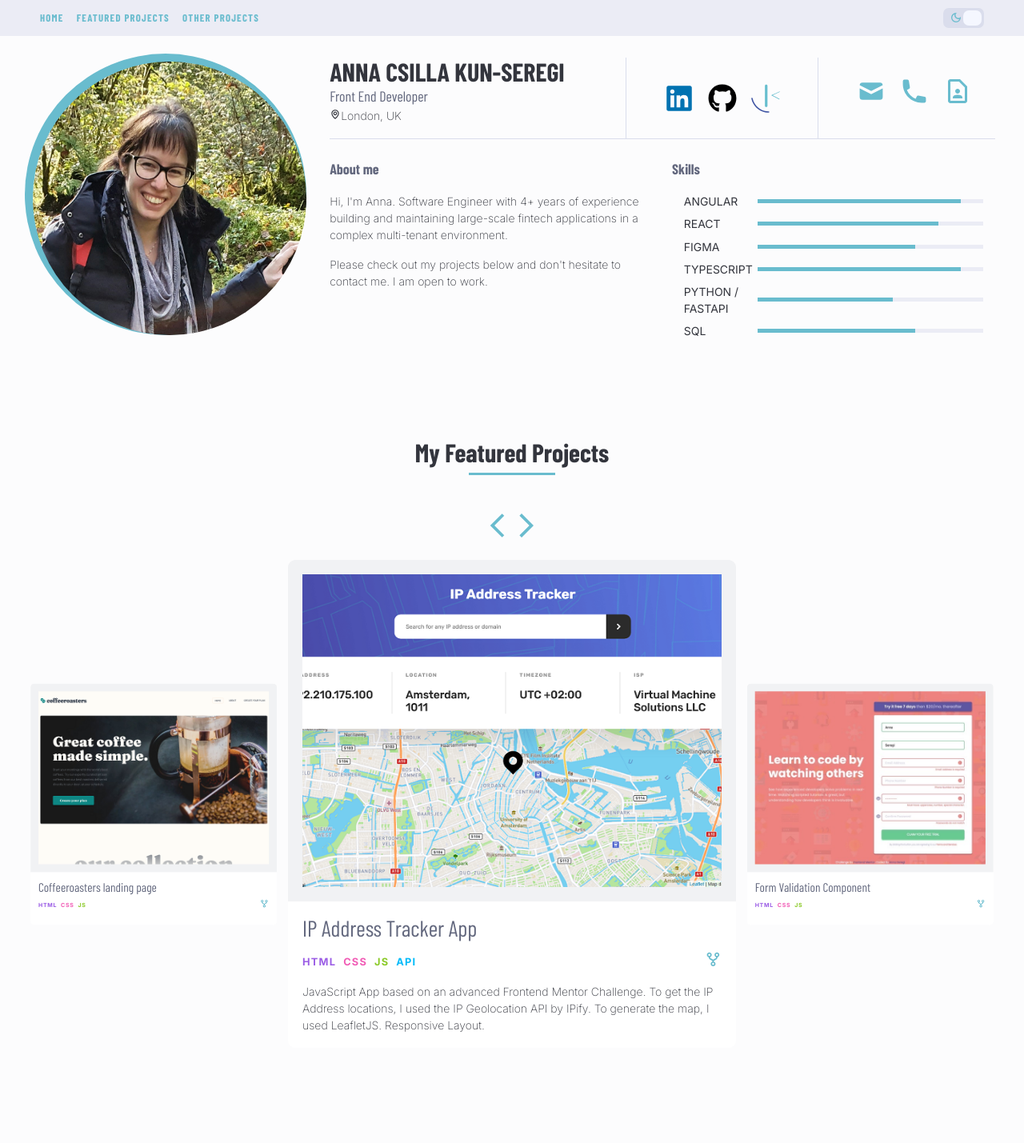
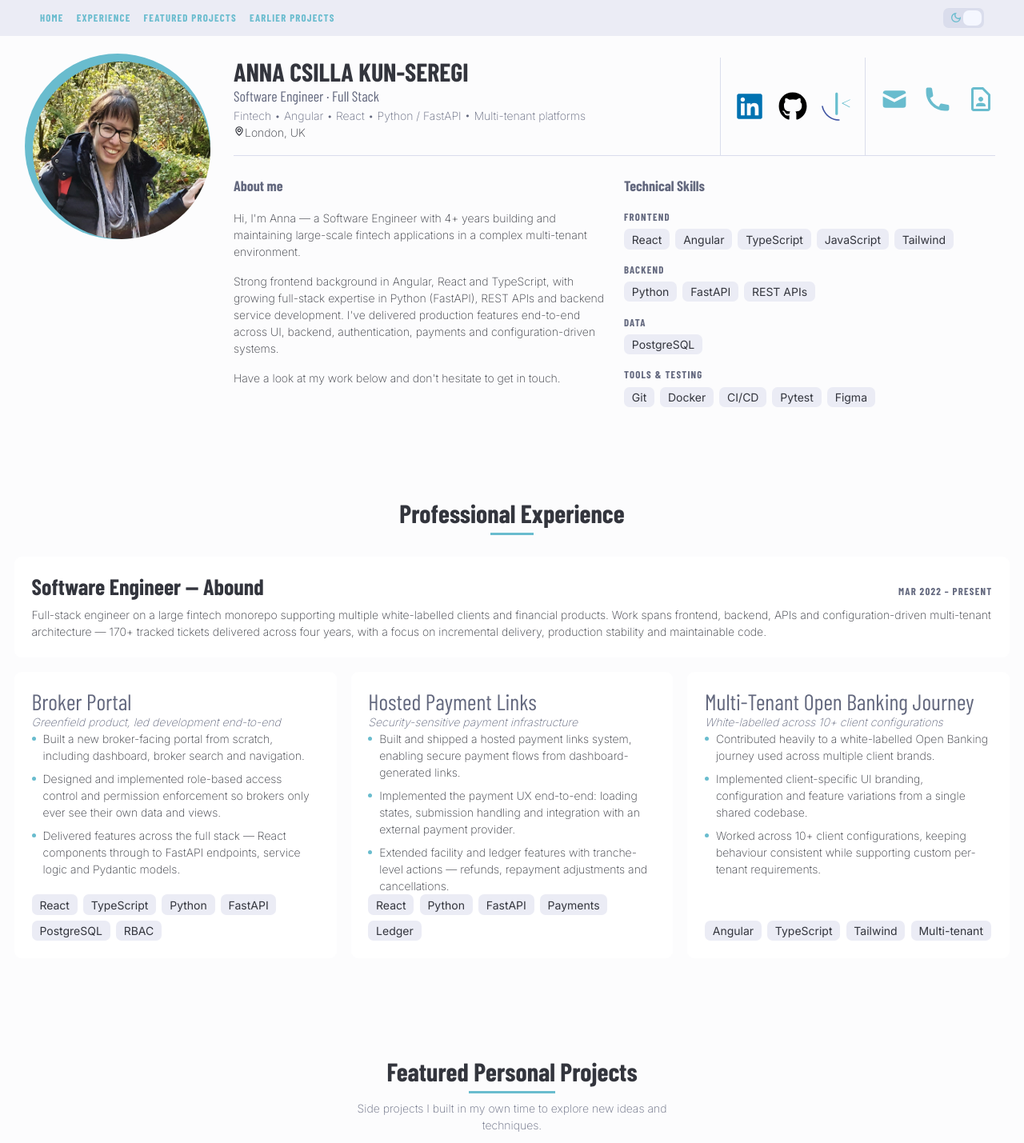
Before and after one commit to annacsillaxs/portfolio-react, a React (Create React App) app: page / in a window 1280 px wide. Shown: the top 1429 px of the page at 80% size. Built offline with nearby package versions, Linux system fonts and the light colour scheme; a web font is replaced by a local one.

Commit message:
add experience section, hide projects, fix header bug

```diff
--- a/src/App.js
+++ b/src/App.js
@@ -1,11 +1,11 @@
 import { useState, useEffect } from "react";
 import Nav from "./components/Nav";
 import Header from "./components/Header";
+import Experience from "./components/Experience";
 import Cards from "./components/Cards";
 import Featured from "./components/Featured";
 import Footer from "./components/Footer";
 import data from "./data";
-// import paginate from "./utils";
 
 let allCategories = [];
 
@@ -17,7 +17,6 @@ function App() {
 	const [theme, setTheme] = useState("light-theme");
 	const [projects, setProjects] = useState(data);
 	const [filteredProjects, setFilteredProjects] = useState(data);
-	const [categories, setCategories] = useState(filteredCategories);
 
 	const toggleTheme = () => {
 		if (theme === "light-theme") {
@@ -25,7 +24,6 @@ function App() {
 		} else {
 			setTheme("light-theme");
 		}
-		console.log("clicked");
 	};
 
 	const filterProjects = (category) => {
@@ -47,8 +45,9 @@ function App() {
 			<Nav toggleTheme={toggleTheme} theme={theme} />
 			<div className="app container grid" id="home">
 				<Header toggleTheme={toggleTheme} theme={theme} />
+				<Experience />
 				<Featured projects={projects} />
-				<Cards projects={filteredProjects} filterProjects={filterProjects} categories={categories} />
+				<Cards projects={filteredProjects} filterProjects={filterProjects} categories={filteredCategories} totalProjects={data.length} />
 			</div>
 			<Footer />
 		</>
--- a/src/components/Cards.js
+++ b/src/components/Cards.js
@@ -1,18 +1,36 @@
-import React from "react";
+import React, { useState } from "react";
 import Card from "./Card";
 import Filter from "./Filter";
 
-const Cards = ({ projects, filterProjects, categories }) => {
+const Cards = ({ projects, filterProjects, categories, totalProjects }) => {
+	const [isOpen, setIsOpen] = useState(false);
+
 	return (
 		<main id="projects" className="projects grid">
 			<div className="title-box--sm">
-				<h3 className="center fs-600 ff-sans-cond fw-700">My Other Projects</h3>
+				<h3 className="center fs-600 ff-sans-cond fw-700">Earlier Practice Projects</h3>
 				<div className="underline--sm center"></div>
 			</div>
-			<Filter filterProjects={filterProjects} categories={categories} />
-			<section className="cards-container grid">
-				<Card projects={projects} />
-			</section>
+
+			<p className="center projects-intro">
+				Self-directed builds from when I was teaching myself frontend development &mdash; Frontend Mentor challenges, JavaScript exercises and UI experiments. Kept here as
+				a record of where I started.
+			</p>
+
+			<div className="center">
+				<button type="button" className="disclosure-btn uppercase fs-300 fw-700 letter-spacing-4" onClick={() => setIsOpen(!isOpen)} aria-expanded={isOpen}>
+					{isOpen ? "Hide" : "Show"} {totalProjects} projects
+				</button>
+			</div>
+
+			{isOpen && (
+				<>
+					<Filter filterProjects={filterProjects} categories={categories} />
+					<section className="cards-container grid">
+						<Card projects={projects} />
+					</section>
+				</>
+			)}
 		</main>
 	);
 };
--- /dev/null
+++ b/src/components/Experience.js
@@ -0,0 +1,95 @@
+import React from "react";
+
+const caseStudies = [
+	{
+		id: "broker-portal",
+		title: "Broker Portal",
+		context: "Greenfield product, led development end-to-end",
+		points: [
+			"Built a new broker-facing portal from scratch, including dashboard, broker search and navigation.",
+			"Designed and implemented role-based access control and permission enforcement so brokers only ever see their own data and views.",
+			"Delivered features across the full stack — React components through to FastAPI endpoints, service logic and Pydantic models.",
+		],
+		stack: ["React", "TypeScript", "Python", "FastAPI", "PostgreSQL", "RBAC"],
+	},
+	{
+		id: "payment-links",
+		title: "Hosted Payment Links",
+		context: "Security-sensitive payment infrastructure",
+		points: [
+			"Built and shipped a hosted payment links system, enabling secure payment flows from dashboard-generated links.",
+			"Implemented the payment UX end-to-end: loading states, submission handling and integration with an external payment provider.",
+			"Extended facility and ledger features with tranche-level actions — refunds, repayment adjustments and cancellations.",
+		],
+		stack: ["React", "Python", "FastAPI", "Payments", "Ledger"],
+	},
+	{
+		id: "open-banking",
+		title: "Multi-Tenant Open Banking Journey",
+		context: "White-labelled across 10+ client configurations",
+		points: [
+			"Contributed heavily to a white-labelled Open Banking journey used across multiple client brands.",
+			"Implemented client-specific UI branding, configuration and feature variations from a single shared codebase.",
+			"Worked across 10+ client configurations, keeping behaviour consistent while supporting custom per-tenant requirements.",
+		],
+		stack: ["Angular", "TypeScript", "Tailwind", "Multi-tenant"],
+	},
+];
+
+const Experience = () => {
+	return (
+		<section id="experience" className="experience">
+			<div className="title-box--sm">
+				<h2 className="center fs-600 ff-sans-cond fw-700">Professional Experience</h2>
+				<div className="underline--sm center"></div>
+			</div>
+
+			<div className="role flow">
+				<div className="role-header flex">
+					<h3 className="ff-sans-cond fs-500 fw-700">Software Engineer &mdash; Abound</h3>
+					<p className="ff-sans-cond uppercase fs-300 fw-700 letter-spacing-4 text-lighter">Mar 2022 &ndash; Present</p>
+				</div>
+				<p>
+					Full-stack engineer on a large fintech monorepo supporting multiple white-labelled clients and financial products. Work spans frontend, backend, APIs and
+					configuration-driven multi-tenant architecture &mdash; 170+ tracked tickets delivered across four years, with a focus on incremental delivery, production
+					stability and maintainable code.
+				</p>
+			</div>
+
+			<div className="case-studies grid">
+				{caseStudies.map((caseStudy) => {
+					const { id, title, context, points, stack } = caseStudy;
+
+					return (
+						<article className="case-study flow" key={id}>
+							<header>
+								<h4 className="ff-sans-cond fs-500 text-lighter">{title}</h4>
+								<p className="case-study__context fs-200">{context}</p>
+							</header>
+							<ul className="case-study__points flow">
+								{points.map((point, index) => {
+									return (
+										<li className="fs-200" key={index}>
+											{point}
+										</li>
+									);
+								})}
+							</ul>
+							<ul className="skill-list flex">
+								{stack.map((item) => {
+									return (
+										<li className="skill-tag fs-200 fw-400" key={item}>
+											{item}
+										</li>
+									);
+								})}
+							</ul>
+						</article>
+					);
+				})}
+			</div>
+		</section>
+	);
+};
+
+export default Experience;
--- a/src/components/Featured.js
+++ b/src/components/Featured.js
@@ -19,11 +19,11 @@ const Featured = ({ projects }) => {
 	}, [index, projects, featuredProjects.length]);
 
 	return (
-		// <section className="featured cards-container grid">
 		<section id="featured" className="featured grid">
 			<div className="title-box">
-				<h2 className="center fs-600 ff-sans-cond fw-700">My Featured Projects</h2>
+				<h2 className="center fs-600 ff-sans-cond fw-700">Featured Personal Projects</h2>
 				<div className="underline center"></div>
+				<p className="center projects-intro">Side projects I built in my own time to explore new ideas and techniques.</p>
 			</div>
 
 			<div className="arrows-box">
--- a/src/components/Footer.js
+++ b/src/components/Footer.js
@@ -15,7 +15,7 @@ const Footer = () => {
 				</a>
 			</p>
 			<p className="ff-sans-normal fs-200 fw-400">
-				Coded by <a href="#home">Anna Seregi</a> &#64; 2021
+				Coded by <a href="#home">Anna Seregi</a> &#64; {new Date().getFullYear()}
 			</p>
 		</footer>
 	);
--- a/src/components/Header.js
+++ b/src/components/Header.js
@@ -5,30 +5,22 @@ import { BiMap } from "react-icons/bi";
 import { MdOutlineContactPage } from "react-icons/md";
 
 const Header = ({ toggleTheme, theme }) => {
-  const skills = [
+  const skillGroups = [
     {
-      name: "Angular",
-      level: "90",
+      group: "Frontend",
+      items: ["React", "Angular", "TypeScript", "JavaScript", "Tailwind"],
     },
     {
-      name: "React",
-      level: "80",
+      group: "Backend",
+      items: ["Python", "FastAPI", "REST APIs"],
     },
     {
-      name: "Figma",
-      level: "70",
+      group: "Data",
+      items: ["PostgreSQL"],
     },
     {
-      name: "Typescript",
-      level: "90",
-    },
-    {
-      name: "Python / FastAPI",
-      level: "60",
-    },
-    {
-      name: "SQL",
-      level: "70",
+      group: "Tools & Testing",
+      items: ["Git", "Docker", "CI/CD", "Pytest", "Figma"],
     },
   ];
 
@@ -44,8 +36,13 @@ const Header = ({ toggleTheme, theme }) => {
             Anna Csilla Kun-Seregi
           </h1>
           <h3 className="ff-sans-cond fs-400 text-lighter">
-            Front End Developer
+            Software Engineer &middot; Full Stack
           </h3>
+          <p className="tagline">
+            Fintech &bull; Angular &bull; React &bull;{" "}
+            <span className="nowrap">Python / FastAPI</span> &bull;{" "}
+            <span className="nowrap">Multi-tenant platforms</span>
+          </p>
           <p>
             <BiMap className="react-icons--map" />
             London, UK
@@ -127,36 +124,50 @@ const Header = ({ toggleTheme, theme }) => {
       <section className="about flow">
         <h3 className="ff-sans-cond fs-400 fw-700 text-lighter">About me</h3>
         <p>
-          Hi, I'm Anna. Software Engineer with 4+ years of experience building
-          and maintaining large-scale fintech applications in a complex
+          Hi, I'm Anna &mdash; a Software Engineer with 4+ years building and
+          maintaining large-scale fintech applications in a complex
           multi-tenant environment.
         </p>
         <p>
-          Please check out my projects below and don't hesitate to contact me. I
-          am open to work.
+          Strong frontend background in Angular, React and TypeScript, with
+          growing full-stack expertise in Python (FastAPI), REST APIs and
+          backend service development. I've delivered production features
+          end-to-end across UI, backend, authentication, payments and
+          configuration-driven systems.
+        </p>
+        <p>
+          Have a look at my work below and don't hesitate to get in touch.
         </p>
       </section>
 
       <section className="skills flow">
         <div className="skills-box flow">
-          <h3 className="ff-sans-cond fs-400 fw-700 text-lighter">Skills</h3>
-          <div className="progress-container grid">
-            {skills.map((skill, index) => {
+          <h3 className="ff-sans-cond fs-400 fw-700 text-lighter">
+            Technical Skills
+          </h3>
+          <div className="skill-groups grid">
+            {skillGroups.map((skillGroup) => {
               return (
-                <div className="progress flex" key={index}>
-                  <p className="uppercase fw-400">{skill.name}</p>
-                  <div className="progress-bar-bg">
-                    <div
-                      className="progress-bar"
-                      style={{ width: `${skill.level}%` }}
-                    ></div>
-                  </div>
+                <div className="skill-group" key={skillGroup.group}>
+                  <h4 className="ff-sans-cond uppercase fs-300 fw-700 letter-spacing-4 text-lighter">
+                    {skillGroup.group}
+                  </h4>
+                  <ul className="skill-list flex">
+                    {skillGroup.items.map((item) => {
+                      return (
+                        <li className="skill-tag fs-200 fw-400" key={item}>
+                          {item}
+                        </li>
+                      );
+                    })}
+                  </ul>
                 </div>
               );
             })}
           </div>
         </div>
       </section>
+
     </header>
   );
 };
--- a/src/components/Nav.js
+++ b/src/components/Nav.js
@@ -10,10 +10,13 @@ const Nav = ({ toggleTheme, theme }) => {
 						<a href="#home">Home</a>
 					</li>
 					<li className="nav-item">
+						<a href="#experience">Experience</a>
+					</li>
+					<li className="nav-item">
 						<a href="#featured">Featured Projects</a>
 					</li>
 					<li className="nav-item">
-						<a href="#projects">Other Projects</a>
+						<a href="#projects">Earlier Projects</a>
 					</li>
 				</ul>
 				<Button toggleTheme={toggleTheme} theme={theme} />
--- a/src/index.css
+++ b/src/index.css
@@ -18,13 +18,11 @@
   --btn-grey: hsl(230, 22%, 74%);
 
   /* font-sizes */
-  /* --fs-900: clamp(5rem, 7vw + 1rem, 9.375rem); */
   --fs-800: 3.5rem;
   --fs-700: 1.5rem;
   --fs-600: 1.2rem;
   --fs-500: 1rem;
   --fs-400: 0.9375rem;
-  --fs-300: 1rem;
   --fs-300: 0.8rem;
   --fs-200: 0.875rem;
 
@@ -284,9 +282,6 @@ li {
   text-transform: uppercase;
 }
 
-.fs-900 {
-  font-size: var(--fs-900);
-}
 .fs-800 {
   font-size: var(--fs-800);
 }
@@ -309,7 +304,6 @@ li {
   font-size: var(--fs-200);
 }
 
-.fs-900,
 .fs-800,
 .fs-700,
 .fs-600,
@@ -448,8 +442,10 @@ li {
 
 /* App */
 .app {
+  grid-template-columns: minmax(0, 1fr);
   grid-template-areas:
     "header"
+    "experience"
     "featured"
     "projects";
   padding-block-start: 4em;
@@ -462,7 +458,7 @@ li {
     " img icons-box "
     " about about "
     " skills skills ";
-  grid-template-columns: 2fr 3fr;
+  grid-template-columns: minmax(0, 2fr) minmax(0, 3fr);
   --gap: 1rem;
   padding-inline: 1em;
   position: relative;
@@ -472,6 +468,7 @@ li {
   grid-area: icons-box;
   grid-template-areas: "about" "social" "contact";
   --gap: 1em;
+  min-width: 0;
 }
 
 .icons-box > * {
@@ -479,6 +476,8 @@ li {
 }
 .about-box {
   grid-area: about;
+  min-width: 0;
+  overflow-wrap: break-word;
   flex-direction: column;
   align-items: center;
   justify-content: center;
@@ -505,6 +504,17 @@ li {
 .skills {
   grid-area: skills;
   margin-top: 1.5em;
+}
+
+/* Experience */
+.experience {
+  grid-area: experience;
+  padding-block-start: 4em;
+}
+
+.case-studies {
+  grid-template-columns: 1fr;
+  --gap: 1em;
 }
 
 /* Featured */
@@ -538,12 +548,13 @@ li {
       " icons-box icons-box icons-box"
       " about about about"
       "skills skills .";
-    grid-template-columns: 1fr 2fr 1fr;
+    grid-template-columns: minmax(0, 1fr) minmax(0, 2fr) minmax(0, 1fr);
     --gap: 1.5rem;
   }
 
   .icons-box {
     grid-template-areas: "about social contact";
+    grid-template-columns: minmax(0, 1fr) auto auto;
     border-bottom: 1px solid var(--clr-border);
   }
 
@@ -577,6 +588,10 @@ li {
   .cards-container {
     grid-template-columns: repeat(2, 1fr);
   }
+
+  .case-studies {
+    grid-template-columns: repeat(2, 1fr);
+  }
 }
 
 @media (min-width: 45em) {
@@ -584,11 +599,11 @@ li {
     grid-template-areas:
       "img icons-box icons-box"
       "img about skills";
-    grid-template-columns: 1.5fr 3fr 3fr;
+    grid-template-columns: minmax(0, 1.5fr) minmax(0, 3fr) minmax(0, 3fr);
   }
 
   .icons-box {
-    white-space: nowrap;
+    white-space: normal;
   }
 
   .featured {
@@ -600,6 +615,10 @@ li {
   }
 
   .cards-container {
+    grid-template-columns: repeat(3, 1fr);
+  }
+
+  .case-studies {
     grid-template-columns: repeat(3, 1fr);
   }
 
@@ -678,31 +697,93 @@ li {
 }
 
 /* */
-/* PROGRESS BAR */
+/* SKILLS */
 /* */
 
-.progress-container {
-  --gap: 0.4em;
+.skill-groups {
+  --gap: 0.9em;
 }
 
-.progress {
-  align-items: center;
-  justify-content: space-evenly;
+.skill-group h4 {
+  margin-bottom: 0.4em;
 }
 
-.progress p {
-  width: 5em;
+.skill-list {
+  --gap: 0.4em;
+  flex-wrap: wrap;
+  margin: 0;
 }
 
-.progress-bar-bg {
-  width: 70%;
-  height: 5px;
-  background: var(--clr-bg-bar);
+.skill-tag {
+  background-color: var(--clr-bg-bar);
+  color: var(--clr-text-primary);
+  border-radius: 7px;
+  padding: 0.15em 0.7em;
+  white-space: nowrap;
 }
 
-.progress-bar {
-  height: 100%;
-  background: var(--clr-primary);
+.tagline {
+  color: var(--clr-text-grey);
+  white-space: normal;
+  text-wrap: balance;
+}
+
+.nowrap {
+  white-space: nowrap;
+}
+
+/* =================================== EXPERIENCE =================================== */
+
+.role {
+  --flow-space: 0.6rem;
+  background-color: var(--clr-bg-card);
+  border-radius: 0.5em;
+  padding: 1.2em;
+  margin-bottom: 1em;
+}
+
+.role-header {
+  flex-wrap: wrap;
+  align-items: baseline;
+  justify-content: space-between;
+  --gap: 0.5em;
+}
+
+.case-study {
+  --flow-space: 0.8rem;
+  background-color: var(--clr-bg-card);
+  border-radius: 0.5em;
+  padding: 1.2em;
+  display: flex;
+  flex-direction: column;
+}
+
+.case-study__context {
+  color: var(--clr-text-grey);
+  font-style: italic;
+}
+
+.case-study__points {
+  --flow-space: 0.5rem;
+  margin: 0;
+  flex-grow: 1;
+}
+
+.case-study__points li {
+  position: relative;
+  padding-left: 1em;
+  font-weight: 200;
+}
+
+.case-study__points li::before {
+  content: "";
+  position: absolute;
+  left: 0;
+  top: 0.55em;
+  width: 5px;
+  height: 5px;
+  border-radius: 50%;
+  background-color: var(--clr-primary);
 }
 
 /* ===================================== FEATURED ===================================== */
@@ -769,6 +850,32 @@ li {
     z-index: 2;
     opacity: 1;
   }
+}
+
+/* ================================ PROJECT SECTIONS ================================ */
+
+.projects-intro {
+  max-width: 55ch;
+  margin-inline: auto;
+  margin-top: 0.6em;
+  color: var(--clr-text-grey);
+}
+
+.disclosure-btn {
+  margin-top: 1.5em;
+  border: 2px solid var(--clr-primary);
+  border-radius: 7px;
+  background: transparent;
+  color: var(--clr-primary);
+  padding: 0.4em 1.4em;
+  cursor: pointer;
+  transition: background-color 0.2s linear, color 0.2s linear;
+}
+
+.disclosure-btn:hover,
+.disclosure-btn:focus-visible {
+  background-color: var(--clr-primary);
+  color: var(--clr-bg-card);
 }
 
 /* ===================================== FILTER ===================================== */
--- a/src/utils.js
+++ /dev/null
@@ -1,5 +0,0 @@
-const paginate = (projects) => {
-	console.log(projects);
-};
-
-export default paginate;
```
